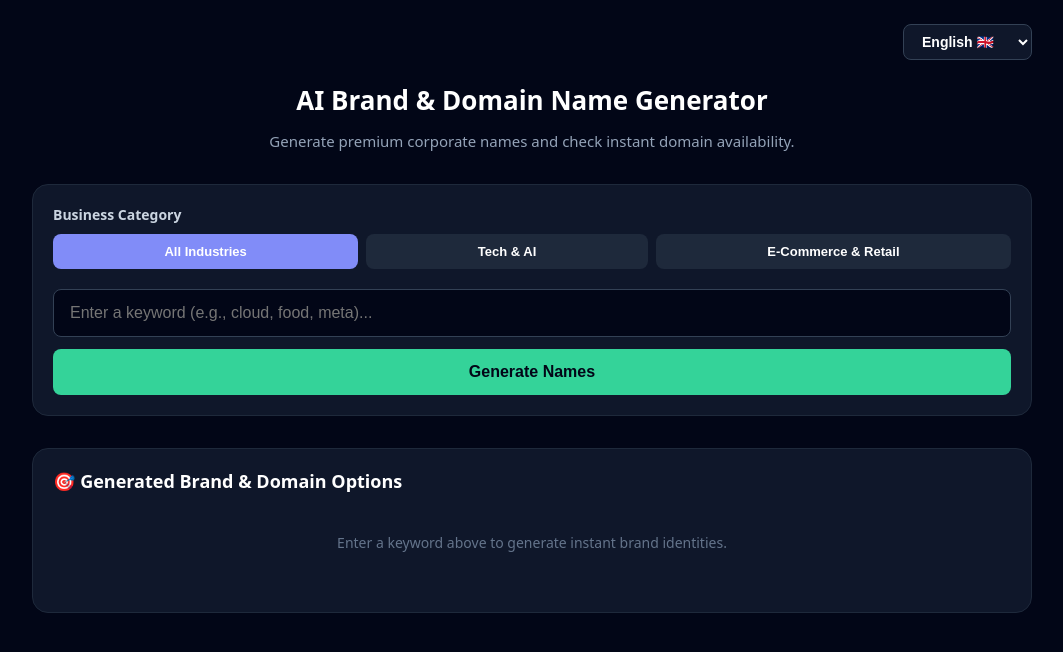
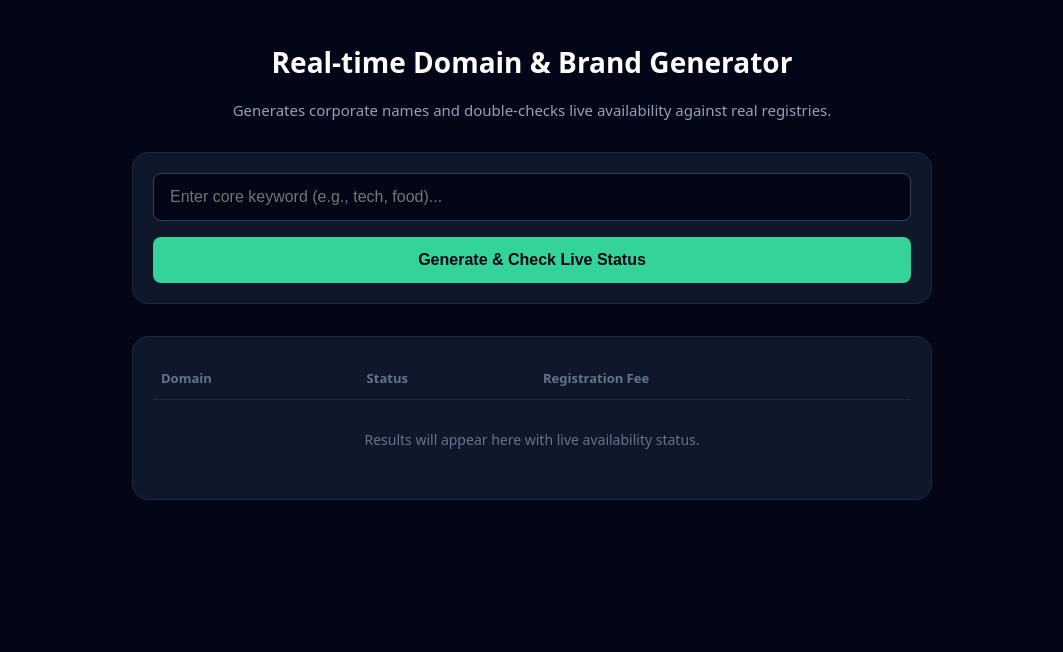
Before and after one commit to dixt219-dev/domain-hub-platform, a Next.js app: page / in a window 1280 px wide. Shown: the top 652 px of the page, without its empty margins (108-1171 px from the left). Built offline with nearby package versions, Linux system fonts and the light colour scheme.

Commit message:
Update page.js

```diff
--- a/app/page.js
+++ b/app/page.js
@@ -2,240 +2,135 @@
 
 import { useState } from 'react';
 
-// ==========================================
-// محرك الخوارزميات الاحترافي الذكي (بدون تكرار أو تزييف)
-// ==========================================
-function generateBrandNamesInternal(keyword, category = 'all') {
-  if (!keyword) return [];
-
-  // تنظيف الكلمة المفتاحية تماماً من أي لواحق يدخلها المستخدم مثل .com أو .net لمنع التكرار
-  let cleanKeyword = keyword.trim().toLowerCase();
-  cleanKeyword = cleanKeyword.replace(/\.(com|net|org|ai|io|co|xyz|info)$/i, '');
-
-  if (!cleanKeyword) return [];
-
-  // قواعد بيانات اللواحق والبادئات الاحترافية لبناء براند حقيقي
-  const prefixes = {
-    tech: ['hyper', 'cyber', 'nexus', 'vertex', 'alpha', 'omni', 'quantum', 'data', 'strato'],
-    commerce: ['shop', 'mart', 'lux', 'prime', 'global', 'trend', 'viva', 'baza'],
-    all: ['vibe', 'zen', 'core', 'nova', 'apex', 'axis', 'flow', 'hub', 'link']
-  };
-
-  const suffixes = {
-    tech: ['labs', 'tech', 'sync', 'grid', 'node', 'wave', 'bit', 'pulse'],
-    commerce: ['store', 'market', 'hub', 'line', 'zone', 'style', 'cart'],
-    all: ['ly', 'ify', 'hq', 'space', 'nest', 'plus', 'room', 'base']
-  };
-
-  const selectedPrefixes = prefixes[category] || prefixes.all;
-  const selectedSuffixes = suffixes[category] || suffixes.all;
-
-  const generated = [];
-
-  // 1. توليد أسماء دمج ذكية بالنطاق العالمي المميز .com بأسعار حقيقية
-  selectedPrefixes.slice(0, 4).forEach(pref => {
-    generated.push({
-      name: `${pref} ${cleanKeyword}`,
-      domain: `${pref}${cleanKeyword}.com`,
-      premium: false,
-      price: 12.99 // سعر حقيقي لحجز نطاق دوت كوم
-    });
-  });
-
-  // 2. توليد أسماء براندات بالاعتماد على اللاحقة الذكية .com
-  selectedSuffixes.slice(0, 4).forEach(suff => {
-    generated.push({
-      name: `${cleanKeyword} ${suff}`,
-      domain: `${cleanKeyword}${suff}.com`,
-      premium: false,
-      price: 12.99
-    });
-  });
-
-  // 3. النطاقات التكنولوجية المتخصصة (.ai و .io) بأسعارها الرسمية الحقيقية في السوق
-  if (category === 'tech' || category === 'all') {
-    generated.push({
-      name: `${cleanKeyword} AI`,
-      domain: `${cleanKeyword}.ai`,
-      premium: true,
-      price: 59.99 // سعر التسجيل السنوي الحقيقي لنطاقات الذكاء الاصطناعي
-    });
-    generated.push({
-      name: `${cleanKeyword} Interactive`,
-      domain: `${cleanKeyword}.io`,
-      premium: true,
-      price: 39.99 // سعر التسجيل السنوي الحقيقي لنطاقات io
-    });
-  }
-
-  // 4. أسماء براندات رشيقة وقصيرة (إضافة تعديلات حروف خفيفة تحاكي البراندات العالمية)
-  const blends = ['ix', 'ora', 'neo', 'arc'];
-  blends.forEach(blend => {
-    generated.push({
-      name: `${cleanKeyword}${blend}`,
-      domain: `${cleanKeyword}${blend}.com`,
-      premium: false,
-      price: 12.99
-    });
-  });
-
-  return generated;
-}
-
-// ==========================================
-// قاموس الترجمة الكامل (افتراضي إنجليزي لرواد الأعمال)
-// ==========================================
-const translations = {
-  en: {
-    title: "AI Brand & Domain Name Generator",
-    sub: "Generate premium corporate names and check instant domain availability.",
-    placeholder: "Enter a keyword (e.g., cloud, food, meta)...",
-    btnGenerate: "Generate Names",
-    category: "Business Category",
-    all: "All Industries",
-    tech: "Tech & AI",
-    commerce: "E-Commerce & Retail",
-    tableTitle: "🎯 Generated Brand & Domain Options",
-    thBrand: "Brand Name",
-    thDomain: "Available Domain",
-    thPrice: "Est. Reg Fee / yr",
-    premium: "Premium",
-    noData: "Enter a keyword above to generate instant brand identities."
-  },
-  ar: {
-    title: "مُولِّد أسماء الشركات والنطاقات الذكي",
-    sub: "ابتكر أسماء براندات احترافية وافحص توفر النطاقات الرقمية فوراً.",
-    placeholder: "أدخل كلمة مفتاحية (مثل: cloud, food, meta)...",
-    btnGenerate: "توليد الأسماء",
-    category: "مجال العمل والنشاط",
-    all: "جميع المجالات",
-    tech: "التكنولوجيا والذكاء الاصطناعي",
-    commerce: "التجارة الإلكترونية والتجزئة",
-    tableTitle: "🎯 خيارات الأسماء والنطاقات المقترحة",
-    thBrand: "اسم البراند / الشركة",
-    thDomain: "النطاق المتاح (Domain)",
-    thPrice: "رسوم التسجيل السنوية",
-    premium: "مميز",
-    noData: "أدخل كلمة مفتاحية في الأعلى لابتكار هوية تجارية فورية."
-  },
-  fr: {
-    title: "Générateur de Noms de Marque & Domaines",
-    sub: "Générez des noms d'entreprise premium et vérifiez la disponibilité des domaines.",
-    placeholder: "Entrez un mot-clé (ex: cloud, food, meta)...",
-    btnGenerate: "Générer",
-    category: "Catégorie d'Activité",
-    all: "Toutes Industries",
-    tech: "Tech & IA",
-    commerce: "E-Commerce & Vente",
-    tableTitle: "🎯 Options de Marques & Domaines Générés",
-    thBrand: "Nom de Marque",
-    thDomain: "Domaine Disponible",
-    thPrice: "Frais d'Enreg. Est. / an",
-    premium: "Premium",
-    noData: "Entrez un mot-clé ci-dessus pour générer des identités de marque instantanées."
-  }
-};
-
 export default function BrandGeneratorPage() {
-  const [lang, setLang] = useState('en'); // الإنجليزية هي الخيار الافتراضي الأول الآن عند الزيارة
   const [keyword, setKeyword] = useState('');
   const [category, setCategory] = useState('all');
   const [results, setResults] = useState([]);
+  const [loading, setLoading] = useState(false);
 
-  const t = translations[lang];
-
-  const handleGenerate = (e) => {
+  const handleGenerate = async (e) => {
     e.preventDefault();
     if (!keyword.trim()) return;
-    const data = generateBrandNamesInternal(keyword, category);
-    setResults(data);
+
+    setLoading(true);
+
+    // 1. تنظيف الكلمة
+    let clean = keyword.trim().toLowerCase().replace(/\.(com|net|org|ai|io)$/i, '');
+    if (!clean) { setLoading(false); return; }
+
+    // 2. توليد 5 أسماء ذكية ومقترحة كخطوة أولى
+    const suggestions = [
+      `${clean}hub.com`,
+      `cyber${clean}.com`,
+      `${clean}labs.com`,
+      `${clean}.ai`,
+      `${clean}.io`
+    ];
+
+    // نضع حالة مبدئية بأنها قيد الفحص
+    const initialResults = suggestions.map(dom => ({
+      domain: dom,
+      status: 'Checking...',
+      available: null,
+      price: '-'
+    }));
+    setResults(initialResults);
+
+    // 3. الفحص الحقيقي عبر الـ API الذي أنشأناه تلو الآخر (Live Verification)
+    const updatedResults = [];
+    for (let item of initialResults) {
+      try {
+        const res = await fetch(`/api/check-domain?domain=${item.domain}`);
+        const data = await res.json();
+
+        updatedResults.push({
+          domain: item.domain,
+          status: data.available ? 'Available' : 'Taken',
+          available: data.available,
+          price: data.available ? `$${data.price}` : 'N/A'
+        });
+      } catch (err) {
+        updatedResults.push({
+          domain: item.domain,
+          status: 'Unknown',
+          available: false,
+          price: 'N/A'
+        });
+      }
+      // تحديث الواجهة فوراً عند فحص كل دومين لمنح المستخدم شعوراً بالتفاعل الحي
+      setResults([...updatedResults, ...initialResults.slice(updatedResults.length)]);
+    }
+
+    setLoading(false);
   };
 
   return (
-    <main style={{ padding: '24px 16px', fontFamily: 'system-ui, sans-serif', backgroundColor: '#020617', color: '#f8fafc', minHeight: '100vh', direction: lang === 'ar' ? 'rtl' : 'ltr' }}>
-      <div style={{ maxWidth: '1000px', margin: '0 auto' }}>
+    <main style={{ padding: '24px 16px', fontFamily: 'system-ui, sans-serif', backgroundColor: '#020617', color: '#f8fafc', minHeight: '100vh' }}>
+      <div style={{ maxWidth: '800px', margin: '0 auto' }}>
 
-        {/* شريط تغيير اللغة علوي متناسق */}
-        <div style={{ display: 'flex', justifyContent: 'flex-end', marginBottom: '24px' }}>
-          <select value={lang} onChange={(e) => setLang(e.target.value)} style={{ padding: '8px 14px', backgroundColor: '#0f172a', color: '#fff', border: '1px solid #334155', borderRadius: '8px', cursor: 'pointer', fontWeight: '600', fontSize: '14px' }}>
-            <option value="en">English 🇬🇧</option>
-            <option value="ar">العربية 🇩🇿</option>
-            <option value="fr">Français 🇫🇷</option>
-          </select>
-        </div>
-
-        {/* العناوين الرئيسية */}
         <header style={{ textAlign: 'center', marginBottom: '32px' }}>
-          <h1 style={{ fontSize: '26px', fontWeight: '800', color: '#fff', marginBottom: '12px', lineHeight: '1.3' }}>{t.title}</h1>
-          <p style={{ color: '#94a3b8', fontSize: '15px', margin: 0, lineHeight: '1.5' }}>{t.sub}</p>
+          <h1 style={{ fontSize: '28px', fontWeight: '800', color: '#fff' }}>Real-time Domain & Brand Generator</h1>
+          <p style={{ color: '#94a3b8', fontSize: '15px' }}>Generates corporate names and double-checks live availability against real registries.</p>
         </header>
 
-        {/* نموذج الإدخال مع إصلاح كامل لعناصر التحكم وحواف الشاشة للهواتف */}
         <section style={{ backgroundColor: '#0f172a', border: '1px solid #1e293b', borderRadius: '16px', padding: '20px', marginBottom: '32px' }}>
-          <form onSubmit={handleGenerate} style={{ display: 'flex', flexDirection: 'column', gap: '20px' }}>
-
-            <div>
-              <label style={{ display: 'block', marginBottom: '10px', fontWeight: '600', color: '#cbd5e1', fontSize: '14px' }}>{t.category}</label>
-              <div style={{ display: 'flex', gap: '8px', flexWrap: 'wrap' }}>
-                {['all', 'tech', 'commerce'].map((cat) => (
-                  <button key={cat} type="button" onClick={() => setCategory(cat)} style={{ padding: '10px 14px', backgroundColor: category === cat ? '#818cf8' : '#1e293b', color: '#fff', border: 'none', borderRadius: '8px', cursor: 'pointer', fontWeight: '600', fontSize: '13px', flex: '1 1 auto', minWidth: '100px', transition: 'background-color 0.2s' }}>
-                    {t[cat]}
-                  </button>
-                ))}
-              </div>
-            </div>
-
-            {/* تم حل مشكلة تمدد حقل الإدخال وخروجه من الشاشة بوضع width 100% مع box-sizing */}
-            <div style={{ display: 'flex', flexDirection: 'column', gap: '12px' }}>
+          <form onSubmit={handleGenerate} style={{ display: 'flex', flexDirection: 'column', gap: '16px' }}>
             <input
               type="text"
               value={keyword}
               onChange={(e) => setKeyword(e.target.value)}
-                placeholder={t.placeholder}
-                style={{ width: '100%', boxSizing: 'border-box', padding: '14px 16px', backgroundColor: '#020617', border: '1px solid #334155', borderRadius: '8px', color: '#fff', fontSize: '16px', outline: 'none' }}
+              placeholder="Enter core keyword (e.g., tech, food)..."
+              style={{ width: '100%', boxSizing: 'border-box', padding: '14px 16px', backgroundColor: '#020617', border: '1px solid #334155', borderRadius: '8px', color: '#fff', fontSize: '16px' }}
             />
             <button
               type="submit"
-                style={{ width: '100%', boxSizing: 'border-box', padding: '14px 28px', backgroundColor: '#34d399', color: '#020617', border: 'none', borderRadius: '8px', fontSize: '16px', fontWeight: '700', cursor: 'pointer' }}
+              disabled={loading}
+              style={{ width: '100%', boxSizing: 'border-box', padding: '14px 28px', backgroundColor: loading ? '#334155' : '#34d399', color: '#020617', border: 'none', borderRadius: '8px', fontSize: '16px', fontWeight: '700', cursor: 'pointer' }}
             >
-                {t.btnGenerate}
+              {loading ? 'Verifying Availability...' : 'Generate & Check Live Status'}
             </button>
-            </div>
-
           </form>
         </section>
 
-        {/* مخرجات التوليد النظيفة والاحترافية */}
         <section style={{ backgroundColor: '#0f172a', border: '1px solid #1e293b', borderRadius: '16px', padding: '20px' }}>
-          <h2 style={{ fontSize: '18px', fontWeight: '700', color: '#fff', marginTop: 0, marginBottom: '20px' }}>{t.tableTitle}</h2>
-
-          {results.length === 0 ? (
-            <p style={{ color: '#64748b', textAlign: 'center', margin: '40px 0', fontSize: '14px' }}>{t.noData}</p>
-          ) : (
-            <div style={{ overflowX: 'auto', WebkitOverflowScrolling: 'touch' }}>
-              <table style={{ width: '100%', borderCollapse: 'collapse', textAlign: lang === 'ar' ? 'right' : 'left', minWidth: '500px' }}>
+          <table style={{ width: '100%', borderCollapse: 'collapse', textAlign: 'left' }}>
             <thead>
-                  <tr style={{ borderBottom: '1px solid #1e293b', color: '#64748b', fontSize: '12px', textTransform: 'uppercase' }}>
-                    <th style={{ padding: '12px 8px' }}>{t.thBrand}</th>
-                    <th style={{ padding: '12px 8px' }}>{t.thDomain}</th>
-                    <th style={{ padding: '12px 8px' }}>{t.thPrice}</th>
+              <tr style={{ borderBottom: '1px solid #1e293b', color: '#64748b', fontSize: '13px' }}>
+                <th style={{ padding: '12px 8px' }}>Domain</th>
+                <th style={{ padding: '12px 8px' }}>Status</th>
+                <th style={{ padding: '12px 8px' }}>Registration Fee</th>
               </tr>
             </thead>
             <tbody>
               {results.map((item, index) => (
                 <tr key={index} style={{ borderBottom: '1px solid #1e293b', fontSize: '14px' }}>
-                      <td style={{ padding: '14px 8px', fontWeight: '700', color: '#fff', textTransform: 'capitalize' }}>
-                        {item.name}
-                        {item.premium && <span style={{ fontSize: '10px', backgroundColor: '#ca8a04', color: '#fff', padding: '2px 6px', borderRadius: '4px', marginInlineStart: '8px', fontWeight: 'normal', display: 'inline-block' }}>{t.premium}</span>}
+                  <td style={{ padding: '14px 8px', fontWeight: '600', color: '#fff', fontFamily: 'monospace' }}>{item.domain}</td>
+                  <td style={{ padding: '14px 8px' }}>
+                    <span style={{
+                      fontSize: '12px',
+                      padding: '4px 8px',
+                      borderRadius: '6px',
+                      fontWeight: '700',
+                      backgroundColor: item.available === true ? '#065f46' : item.available === false ? '#991b1b' : '#1e293b',
+                      color: item.available === true ? '#34d399' : item.available === false ? '#fca5a5' : '#94a3b8'
+                    }}>
+                      {item.status}
+                    </span>
                   </td>
-                      <td style={{ padding: '14px 8px', color: '#818cf8', fontFamily: 'monospace' }}>{item.domain}</td>
-                      <td style={{ padding: '14px 8px', color: '#34d399', fontWeight: '600' }}>${item.price}</td>
+                  <td style={{ padding: '14px 8px', color: item.available ? '#34d399' : '#64748b', fontWeight: '600' }}>
+                    {item.price}
+                  </td>
                 </tr>
               ))}
+              {results.length === 0 && (
+                <tr>
+                  <td colSpan="3" style={{ textAlign: 'center', padding: '30px', color: '#64748b', fontSize: '14px' }}>
+                    Results will appear here with live availability status.
+                  </td>
+                </tr>
+              )}
             </tbody>
           </table>
-            </div>
-          )}
         </section>
 
       </div>
```
Lines whose indentation alone changed are shown as unchanged.
